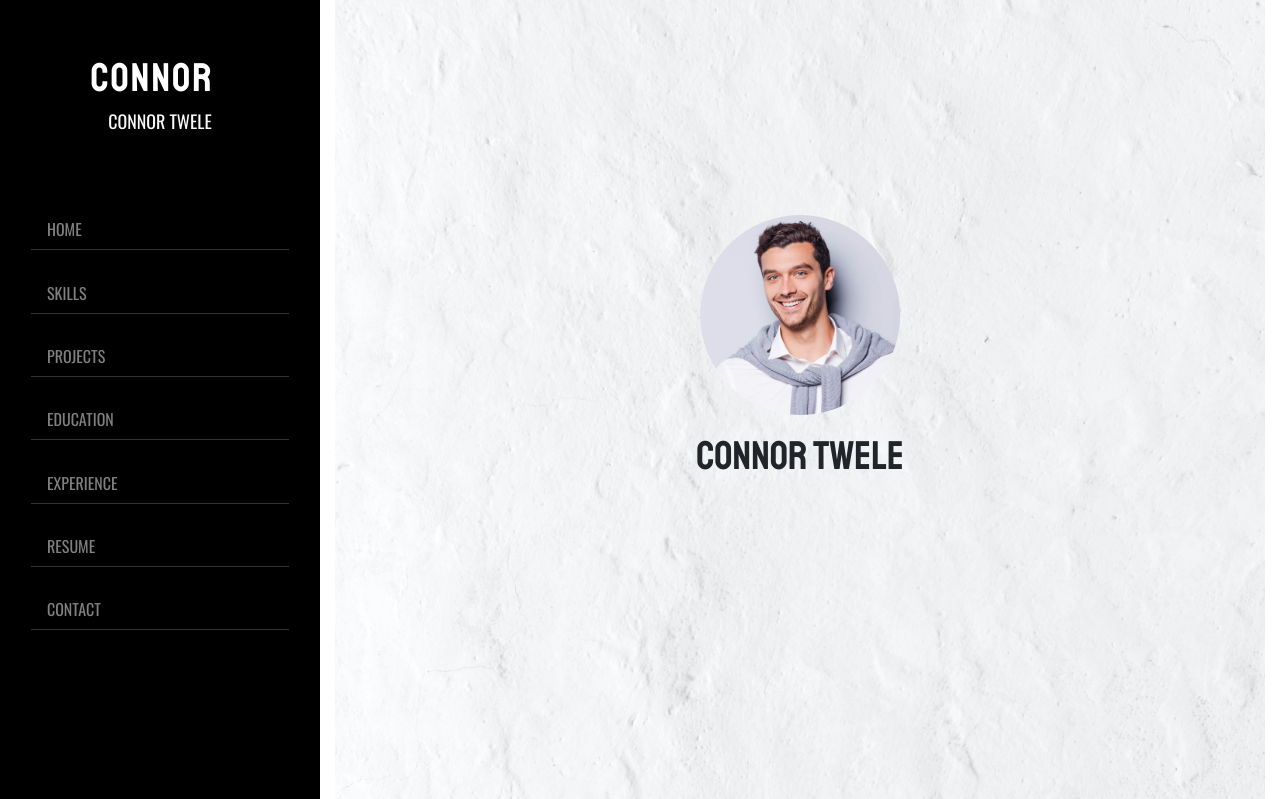
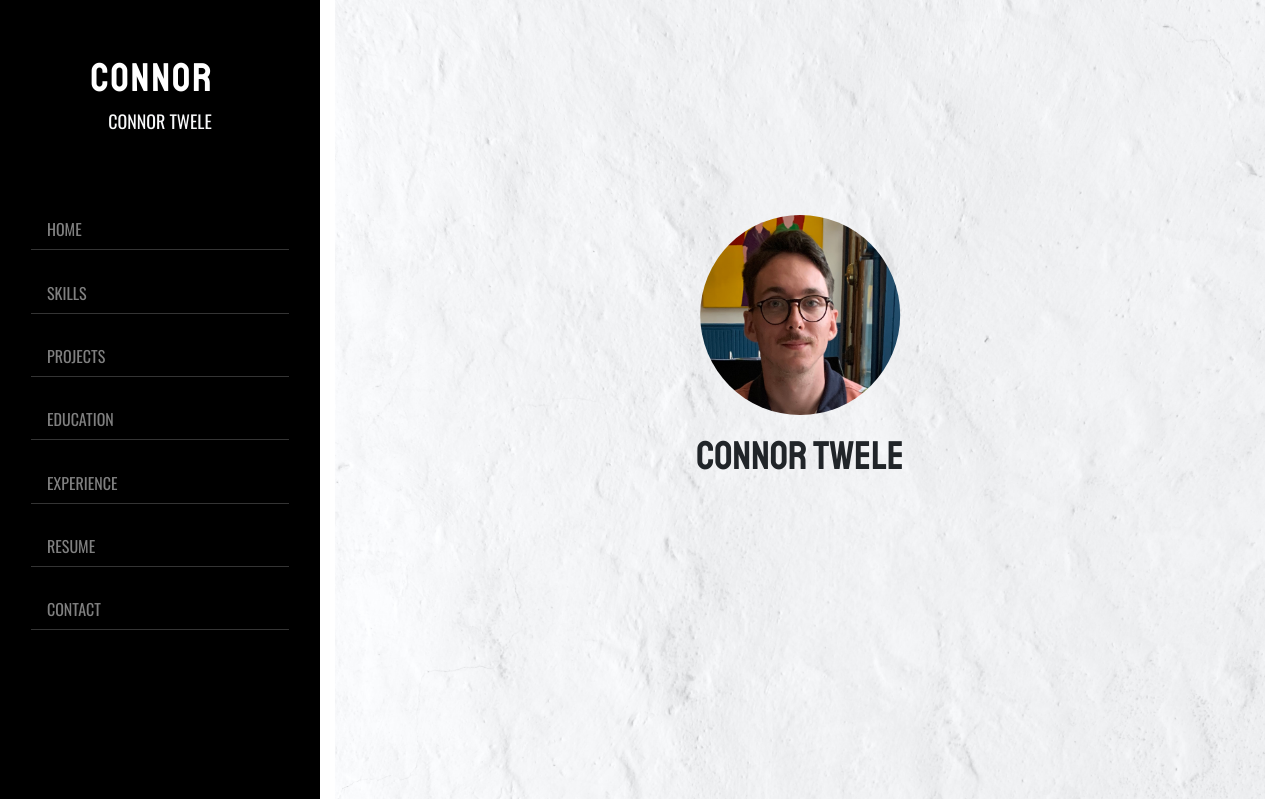
Before and after one commit to connortwele/portfolio, a PHP site: page / in a window 1280 px wide. Shown: the top 799 px of the page. Run offline with PHP 8.4, Linux system fonts and the light colour scheme; some libraries are stand-ins or nearby versions; some web fonts are replaced.

Commit message:
homework fixes added picture

```diff
--- a/index.html
+++ b/index.html
@@ -83,7 +83,7 @@
                 <!-- end education begin experience -->
                 <section id="experience">
                     <h2 class="text-black font-staat font-size-40 text-uppercase py-3">experience</h2>
-                    <div>
+                    <div class="flex-container">
                         <h3 class="text-black font-os font-size-27 text-center">Napa Kitchen + Bar</h3>
                         <h3 class="text-black font-os font-size-34 text-center">Assistant General Manager</h3>
                         <p class="text-black font-os font-size-20">08/18-07/20</p>
--- a/style.css
+++ b/style.css
@@ -121,8 +121,8 @@ body{
     height: 200px;
     border-radius: 50%;
     margin: auto;
-    background: url(./assets/about.jpg) no-repeat;
-    background-size: 200%;
+    background: url(./assets/fathersDayPic\ copy.jpeg) no-repeat;
+    background-size: 100%;
     background-position: 40% 0;
 }
 
@@ -130,10 +130,14 @@ body{
 
 /* skills */
 
-/* .icon is for computer language icons */
+/* .icon is for computer language icons used in skills and projects */
 .icon{
     font-size: 66px;
 }
+
+/* projects */
+
+/* experience */
 
 @media screen and (min-width: 768px) {
     .toggle-button{
@@ -142,4 +146,5 @@ body{
     #header{
         z-index: 0;
     }
+
 }
```
Also changed, not shown: assets/fathersDayPic copy.jpeg.
